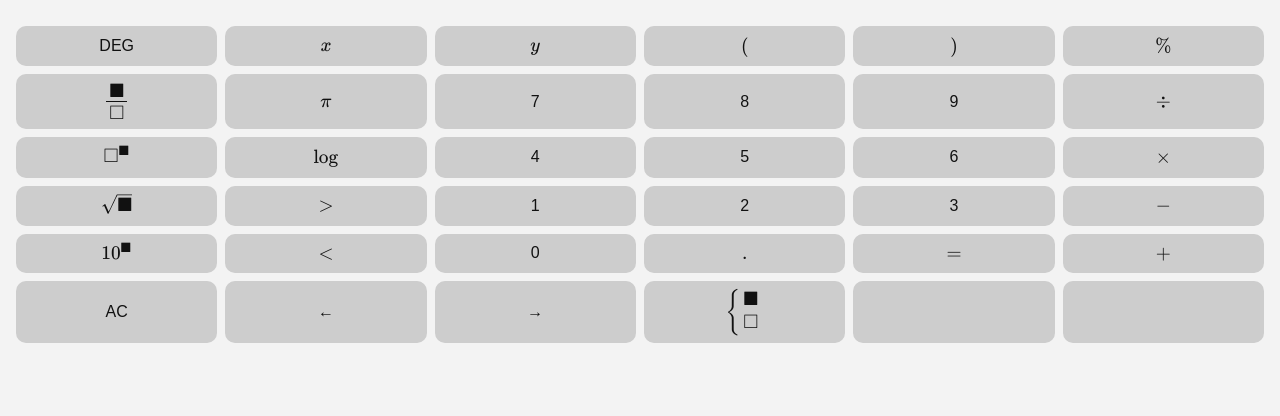
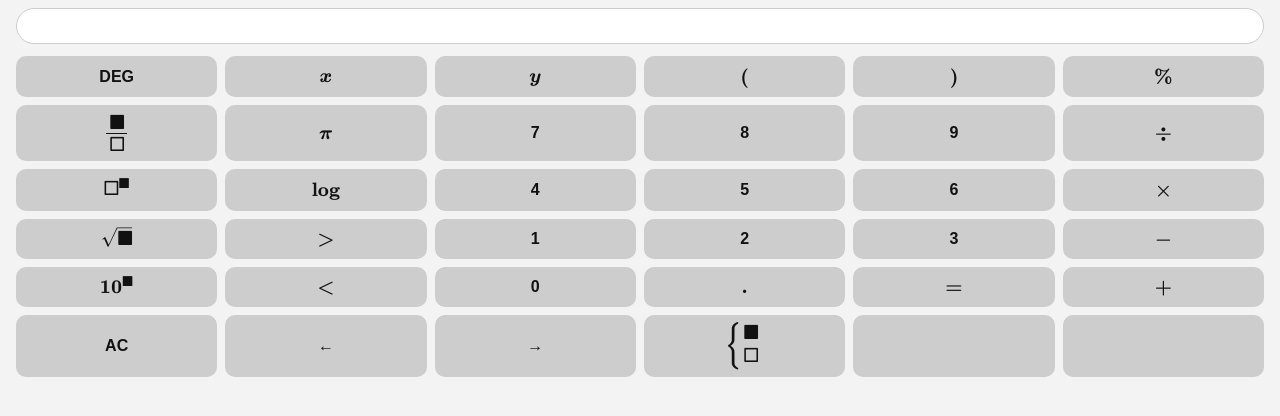
Before and after one commit to foxypiratecove37350/poisonfox-math-calc, a plain HTML site: page index.html in a window 1280 px wide. Drawn offline with nearby package versions, Linux system fonts and the light colour scheme.

Commit message:
Added style for the input

```diff
--- a/styles/style.css
+++ b/styles/style.css
@@ -43,6 +43,12 @@ body {
 	display: flex;
 	justify-content: center;
 	align-items: center;
+	font-weight: 700;
+	user-select: none;
+}
+
+.keyboard .row .key .katex * {
+	font-weight: 700;
 }
 
 .keyboard .row .key:hover {
@@ -53,3 +59,11 @@ body {
 .keyboard .row .key:focus {
 	background: #a0a0a0;
 }
+
+.math-input {
+	padding: 0.5rem 1rem;
+	background: #fff;
+	border-radius: 20px;
+	border: 1px solid #cdcdcd;
+	margin-bottom: 0.75rem;
+}
```
